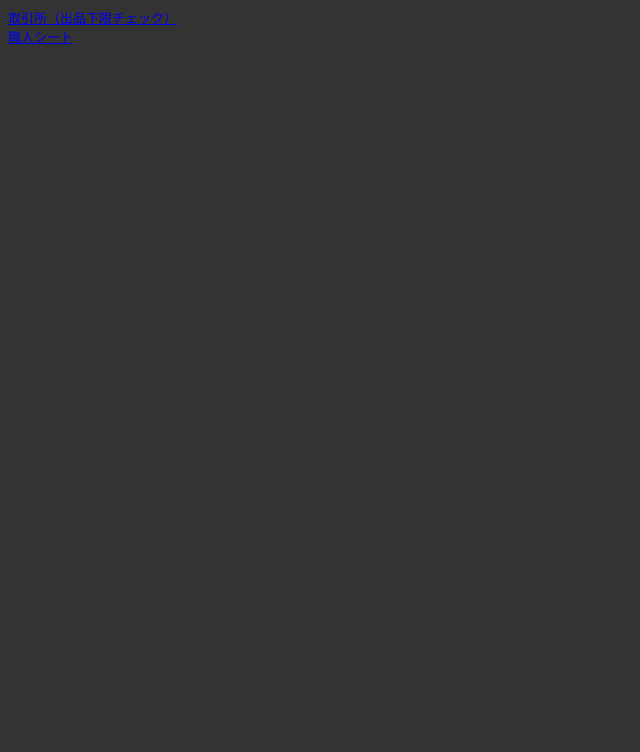
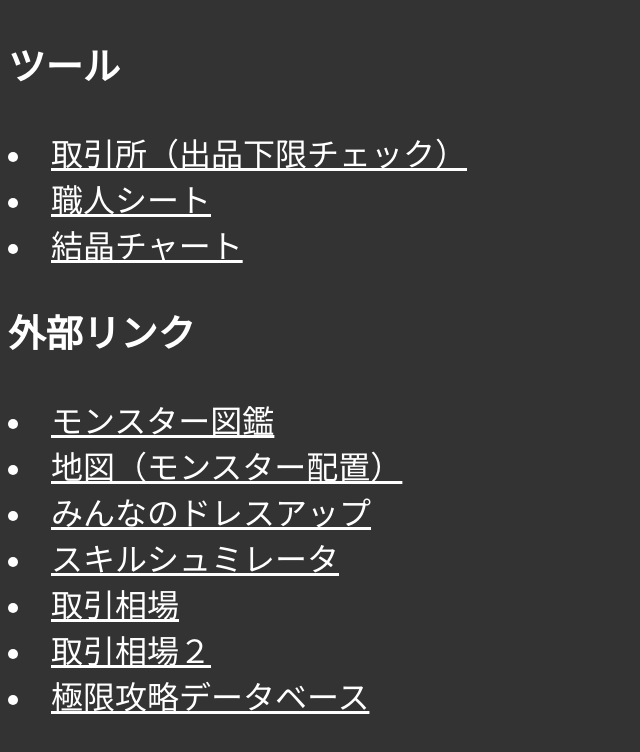
Before and after one commit to orangeobject/dqx_tools, a plain HTML site: page index.html in a window 1280 px wide. Shown: the whole page, without its empty margins (0-640 px from the left). Drawn offline with Linux system fonts and the light colour scheme.

Commit message:
Update index.html

```diff
--- a/index.html
+++ b/index.html
@@ -1,10 +1,31 @@
-<!DOCTYPE HTML PUBLIC "-//W3C//DTD HTML 4.01 Transitional//EN" "http://www.w3.org/TR/html4/loose.dtd">
-<html>
+<!DOCTYPE HTML>
+<html lang=ja>
 <head>
 <title>メニュー</title>
+<style>
+	body{font-size:32px;}
+	a{color:white;}
+</style>
+
+
 </head>
-<body bgcolor="#333333" text="#ffffff"><font face="monospace">
-  	<div><a href='./Lower_limit.html'>取引所（出品下限チェック）</a></div>
-		<div><a href='./craftmans_sheet.html'>職人シート</a></div>
+
+<body bgcolor="#333333" text="#ffffff">
+<h3>ツール</h3>
+
+<li><a href='./Lower_limit.html'>取引所（出品下限チェック）</a>
+<li><a href='./craftmans_support.html'>職人シート</a>
+<li><a href='./crystal_chart.html'>結晶チャート</a>
+
+<h3>外部リンク</h3>
+
+<li><a href='http://www.d-quest-10.com/'>モンスター図鑑</a>
+<li><a href='http://dragon-quest.jp/ten/map/fild/'>地図（モンスター配置）</a>
+<li><a href='http://spe.eek.jp/dqx-dressup/'>みんなのドレスアップ</a>
+<li><a href='http://cpro.jp/dq10/skillsimulator/'>スキルシュミレータ</a>
+<li><a href='http://grooowl.com/r/dqx/'>取引相場</a>
+<li><a href='http://dqx.sighup.info/'>取引相場２</a>
+<li><a href='http://xn--10-yg4a1a3kyh.jp/'>極限攻略データベース</a>
+
 </body>
 </html>
```
